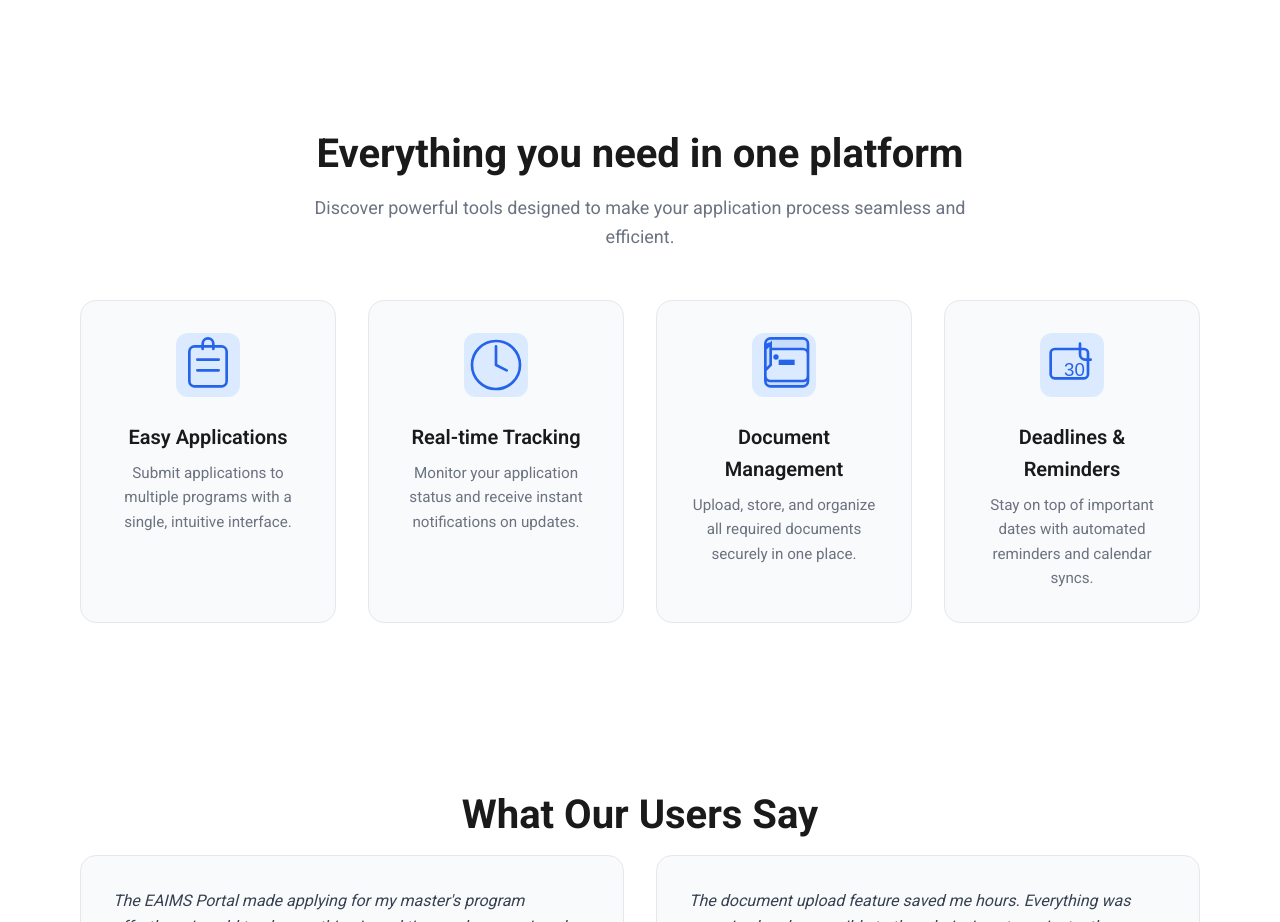
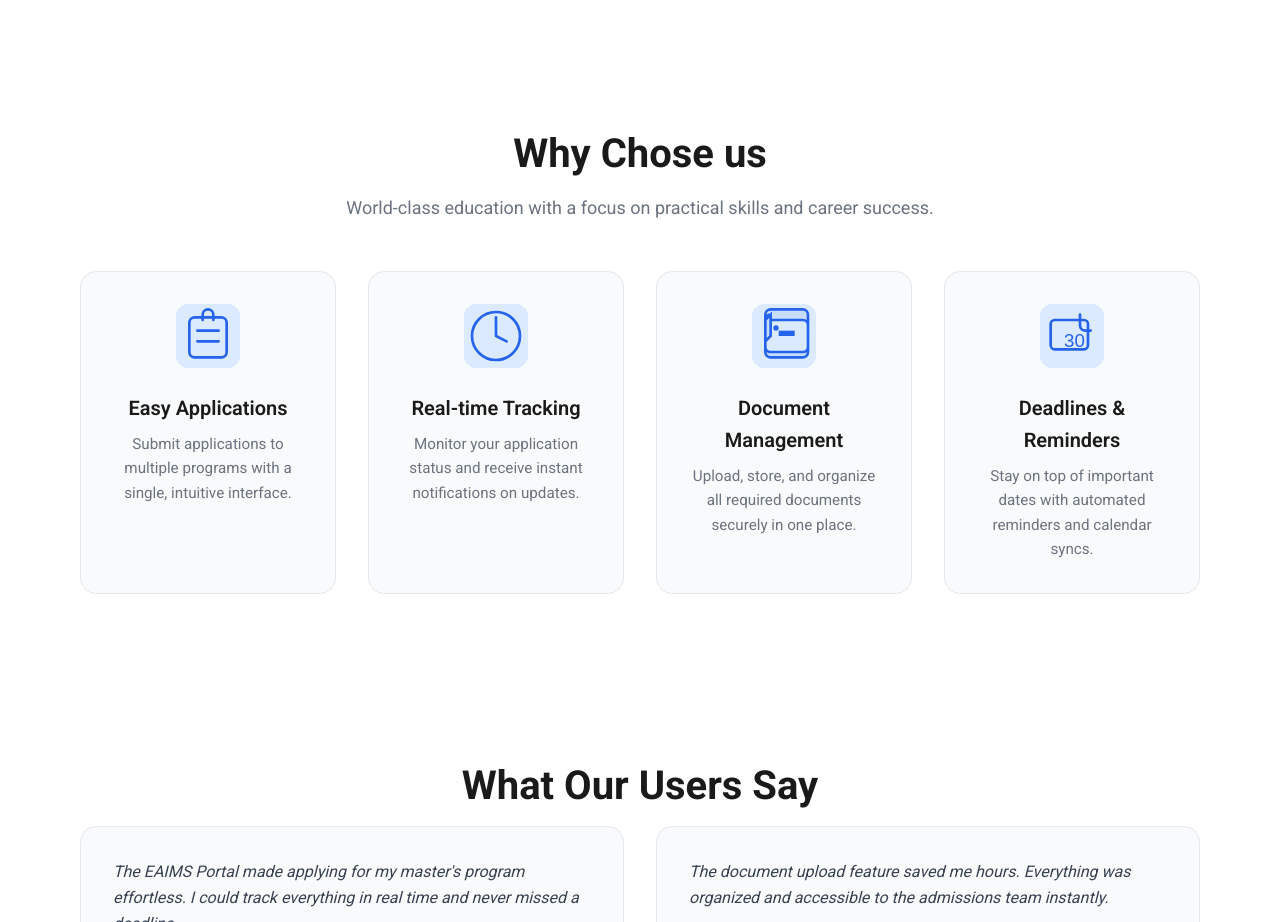
Before and after one commit to nelly256/EAIMS-Application-portal, a plain HTML site: page index.html in a window 1280 px wide. Shown: the part 1160-2082 px from the top of the page. Drawn offline with Linux system fonts and the light colour scheme.

Commit message:
replace section heading and subtitle with Why Chose us

```diff
--- a/index.html
+++ b/index.html
@@ -98,8 +98,8 @@
 
   <section id="features" class="features section">
     <div class="container">
-      <h2 class="section-title">Everything you need in one platform</h2>
-      <p class="section-subtitle">Discover powerful tools designed to make your application process seamless and efficient.</p>
+      <h2 class="section-title">Why Chose us</h2>
+      <p class="section-subtitle">World-class education with a focus on practical skills and career success.</p>
       <div class="feature-grid">
         <div class="feature-card">
           <div class="feature-icon">
```
